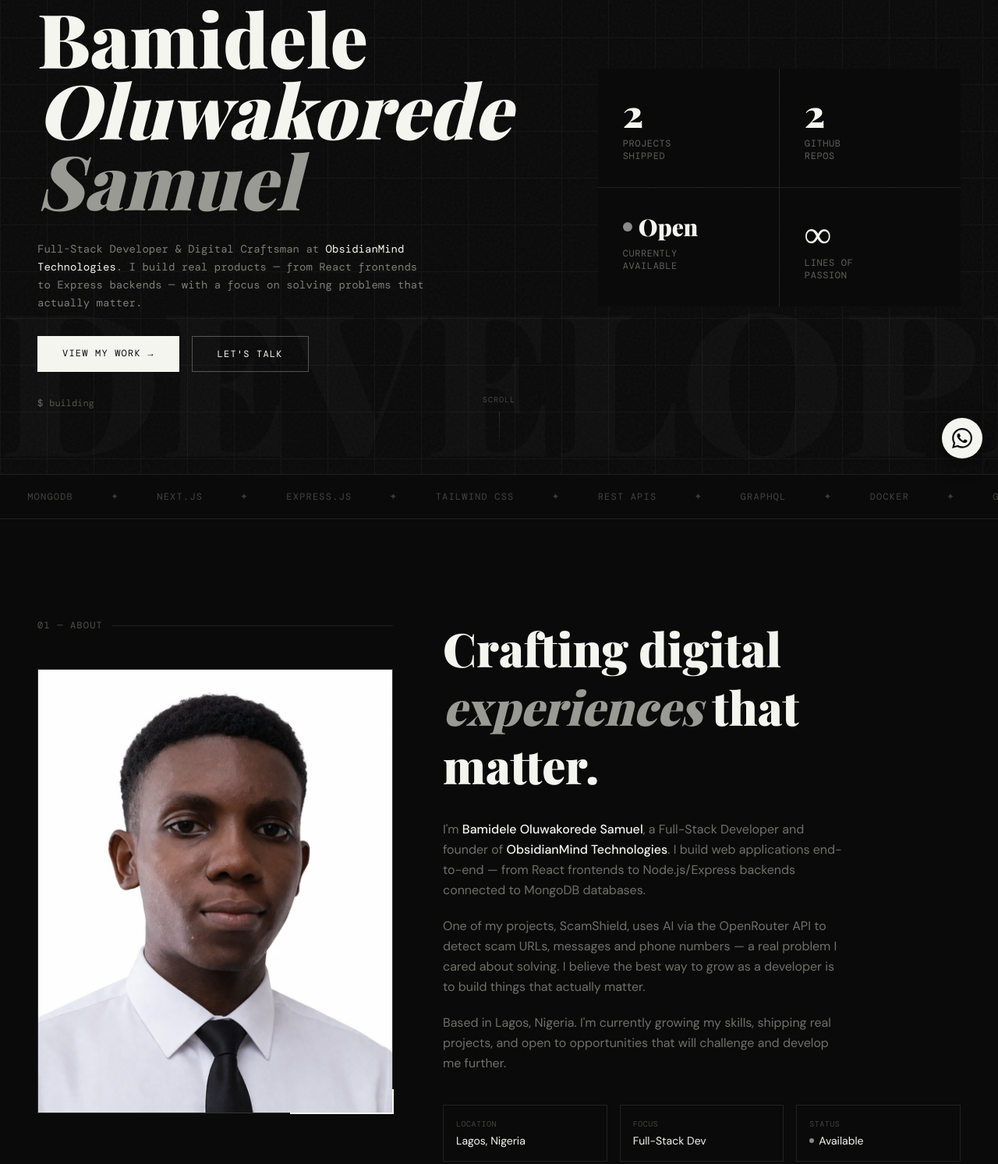
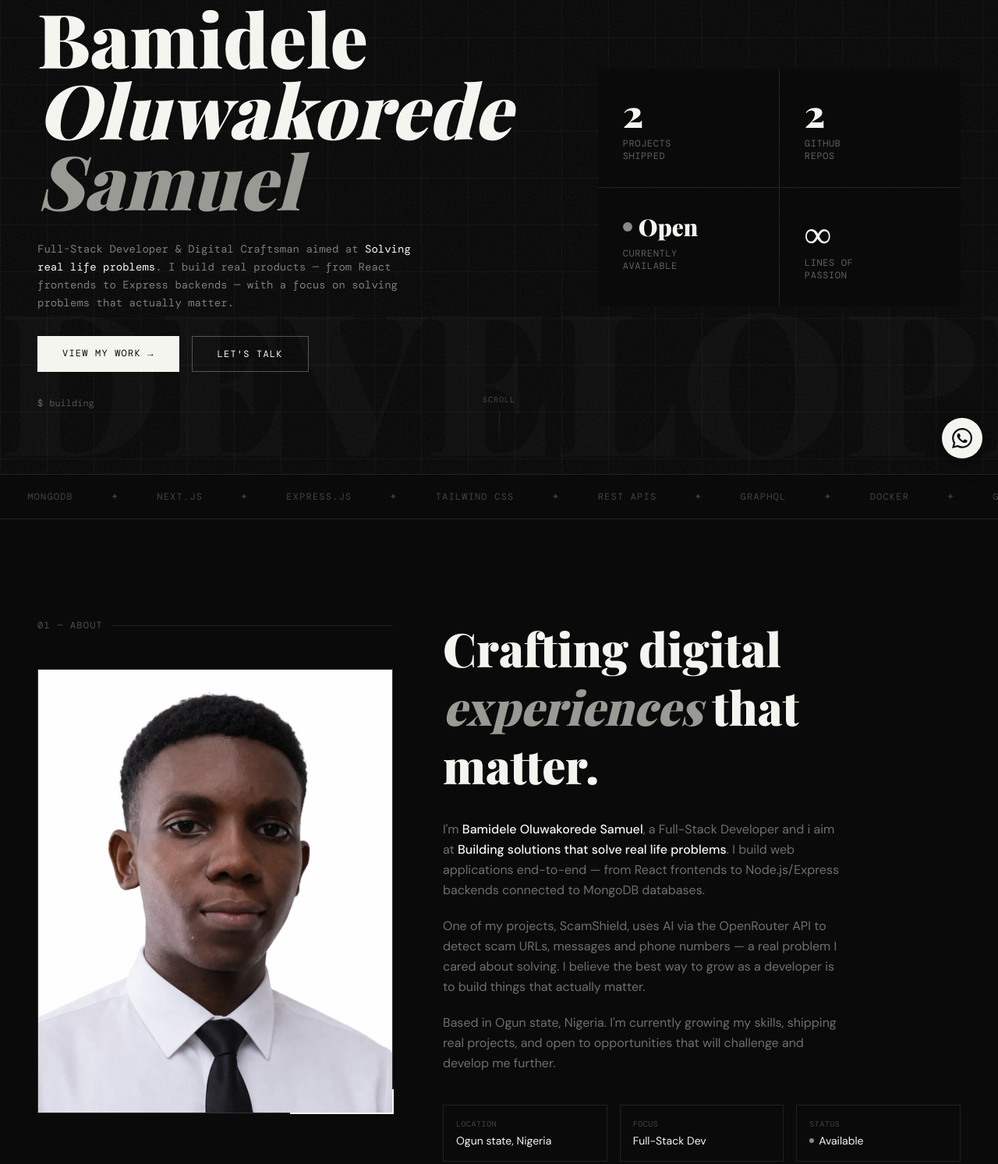
Before and after one commit to bamidele-oluwakorede-samuel123/MY-PORTFOLIO, a plain HTML site: page index.html in a window 1280 px wide. Shown: the part 192-1685 px from the top of the page at 78% size. Drawn offline with nearby package versions, Linux system fonts and the light colour scheme; a web font is replaced by a local one.

Commit message:
updated the codes

```diff
--- a/index.html
+++ b/index.html
@@ -3,7 +3,7 @@
 <head>
   <meta charset="UTF-8" />
   <meta name="viewport" content="width=device-width, initial-scale=1.0" />
-  <title>Bamidele Oluwakorede Samuel — ObsidianMind Technologies</title>
+  <title>Bamidele Oluwakorede Samuel — MY PORTFOLIO</title>
   <meta name="description" content="Full-Stack Developer & Digital Craftsman. Building scalable systems, beautiful interfaces, and intelligent products." />
   <script src="https://cdn.tailwindcss.com"></script>
   <!-- ✅ EmailJS SDK — do not remove -->
@@ -144,7 +144,7 @@
 
         <div class="animate-fade-up" style="animation-delay:0.35s">
           <p class="font-mono text-sm text-silver/80 max-w-lg leading-relaxed">
-            Full-Stack Developer & Digital Craftsman at <span class="text-chalk">ObsidianMind Technologies</span>. I build real products — from React frontends to Express backends — with a focus on solving problems that actually matter.
+            Full-Stack Developer & Digital Craftsman aimed at <span class="text-chalk">Solving real life problems</span>. I build real products — from React frontends to Express backends — with a focus on solving problems that actually matter.
           </p>
         </div>
 
@@ -284,13 +284,13 @@
 
         <div class="space-y-5 font-sans text-silver/70 text-base leading-relaxed max-w-lg">
           <p>
-            I'm <span class="text-chalk font-medium">Bamidele Oluwakorede Samuel</span>, a Full-Stack Developer and founder of <span class="text-chalk font-medium">ObsidianMind Technologies</span>. I build web applications end-to-end — from React frontends to Node.js/Express backends connected to MongoDB databases.
+            I'm <span class="text-chalk font-medium">Bamidele Oluwakorede Samuel</span>, a Full-Stack Developer and i aim at <span class="text-chalk font-medium">Building solutions that solve real life problems</span>. I build web applications end-to-end — from React frontends to Node.js/Express backends connected to MongoDB databases.
           </p>
           <p>
             One of my projects, ScamShield, uses AI via the OpenRouter API to detect scam URLs, messages and phone numbers — a real problem I cared about solving. I believe the best way to grow as a developer is to build things that actually matter.
           </p>
           <p>
-            Based in Lagos, Nigeria. I'm currently growing my skills, shipping real projects, and open to opportunities that will challenge and develop me further.
+            Based in Ogun state, Nigeria. I'm currently growing my skills, shipping real projects, and open to opportunities that will challenge and develop me further.
           </p>
         </div>
 
@@ -298,7 +298,7 @@
         <div class="grid grid-cols-2 sm:grid-cols-3 gap-4 mt-10">
           <div class="border border-chalk/10 p-4 hover:border-chalk/30 transition-colors">
             <div class="font-mono text-[10px] text-silver/40 tracking-wider uppercase mb-1">Location</div>
-            <div class="font-sans text-sm text-chalk">Lagos, Nigeria</div>
+            <div class="font-sans text-sm text-chalk">Ogun state, Nigeria</div>
           </div>
           <div class="border border-chalk/10 p-4 hover:border-chalk/30 transition-colors">
             <div class="font-mono text-[10px] text-silver/40 tracking-wider uppercase mb-1">Focus</div>
@@ -660,7 +660,7 @@
             </div>
             <div>
               <div class="font-mono text-[10px] text-silver/40 tracking-wider uppercase mb-0.5">Location</div>
-              <div class="font-sans text-sm text-chalk/80">Lagos, Nigeria (Remote-ready)</div>
+              <div class="font-sans text-sm text-chalk/80">Ogun state, Nigeria (Remote-ready)</div>
             </div>
           </div>
         </div>
@@ -744,9 +744,9 @@
   <div class="max-w-7xl mx-auto px-6 lg:px-12 flex flex-col sm:flex-row items-center justify-between gap-4">
     <div class="flex items-center gap-3">
       <div class="w-6 h-6 border border-chalk/20 flex items-center justify-center">
-        <span class="font-mono text-[9px] text-chalk/40">OM</span>
+        <span class="font-mono text-[9px] text-chalk/40">BOS</span>
       </div>
-      <span class="font-mono text-xs text-silver/40">ObsidianMind Technologies</span>
+      <span class="font-mono text-xs text-silver/40">BAMIDELE OLUWAKOREDE SAMUEL - DEVELOPER</span>
     </div>
     <div class="font-mono text-xs text-silver/30">
       © <span id="year"></span> Bamidele Oluwakorede Samuel. All rights reserved.
```
